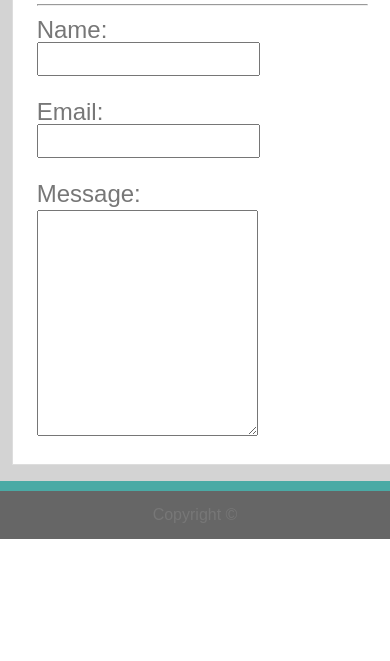
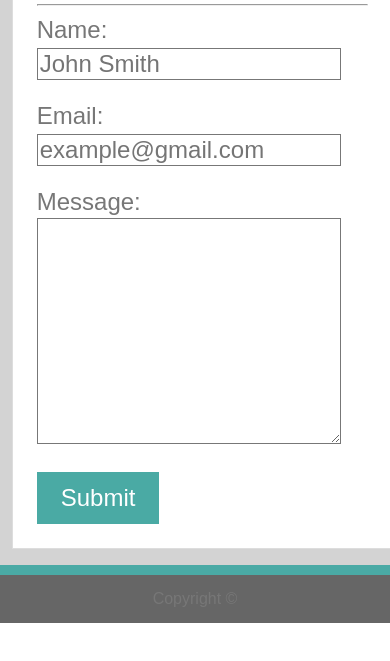
Before and after one commit to pellegrinisr/Responsive-Portfolio, a plain HTML site: page contact.html in a window 390 px wide. Shown: the part 163-824 px from the top of the page. Drawn offline with Linux system fonts and the light colour scheme.

Commit message:
contact page works at three breakpoints

```diff
--- a/assets/css/contact.css
+++ b/assets/css/contact.css
@@ -5,10 +5,30 @@
 .input {
     margin-bottom: 1em;
     font-size: 1em;
-    width: 65%;
+    width: 90%;
+    margin-top: .25em;
+    border: 1px solid #777777;
 }
 textarea {
     margin-top: .25em;
     font-size: 1em;
-    width: 65%;
+    width: 90%;
+    border: 1px solid #777777;
 }
+.submit {
+    color: white;
+    background-color: #4aaaa4;
+    border: none;
+    font-size: 1em;
+    padding: .5em 1em .5em 1em;
+    margin-top: 1em;
+}
+input::-webkit-input-placeholder {
+    font-weight: lighter;
+}
+input::-moz-placeholder {
+    font-weight: lighter;
+}
+input:-moz-placeholder {
+    font-weight: lighter;
+}
--- a/contact.html
+++ b/contact.html
@@ -29,11 +29,12 @@
             <hr>
             <form>
                 Name:<br>
-                <input type="text" class="input" name="nameBox"><br>
+                <input type="text" class="input" name="nameBox" placeholder="John Smith"><br>
                 Email:<br>
-                <input type="text" class="input" name="emailBox"><br>
+                <input type="text" class="input" name="emailBox" placeholder="example@gmail.com"><br>
                 Message:<br>
-                <textarea name="messageBox" cols="50" rows="10"></textarea>
+                <textarea name="messageBox" cols="50" rows="10"></textarea><br>
+                <input type="submit" value="Submit" class="submit">
             </form>
         </div>
     </div>
```
